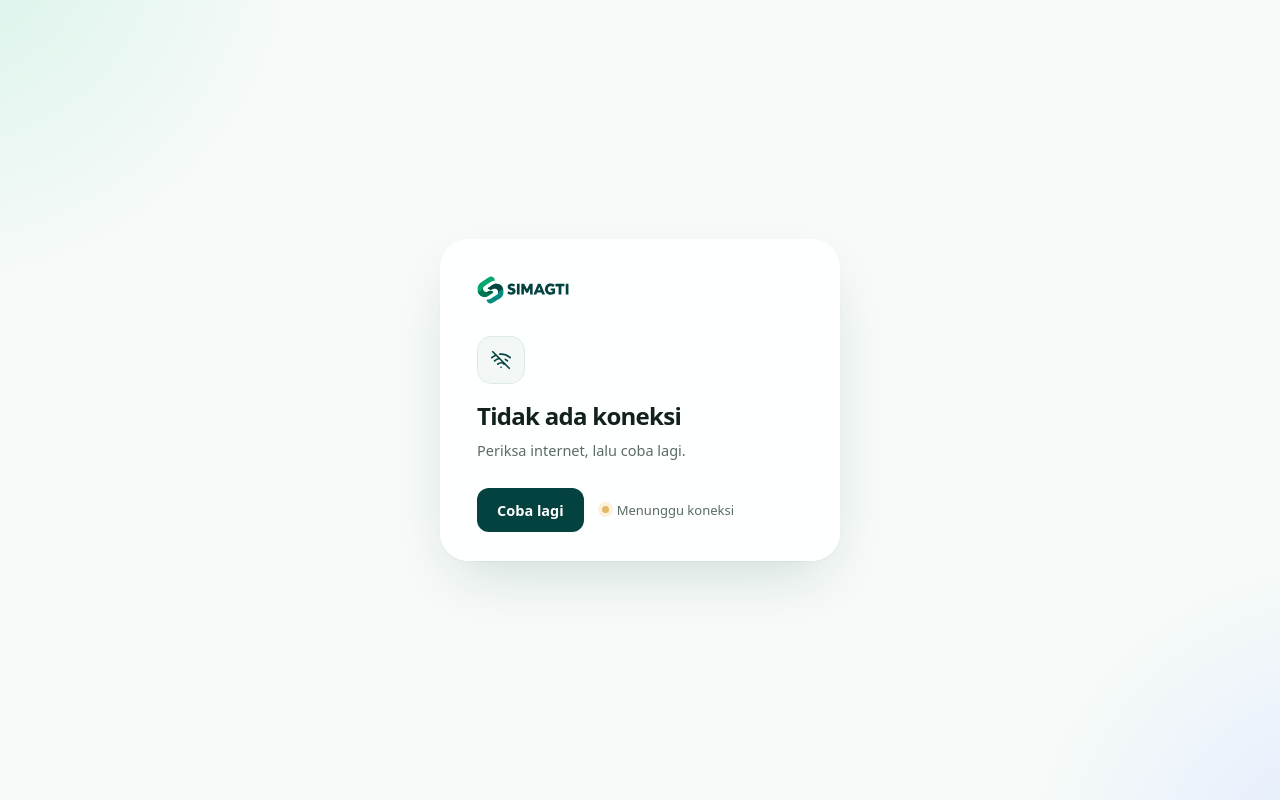
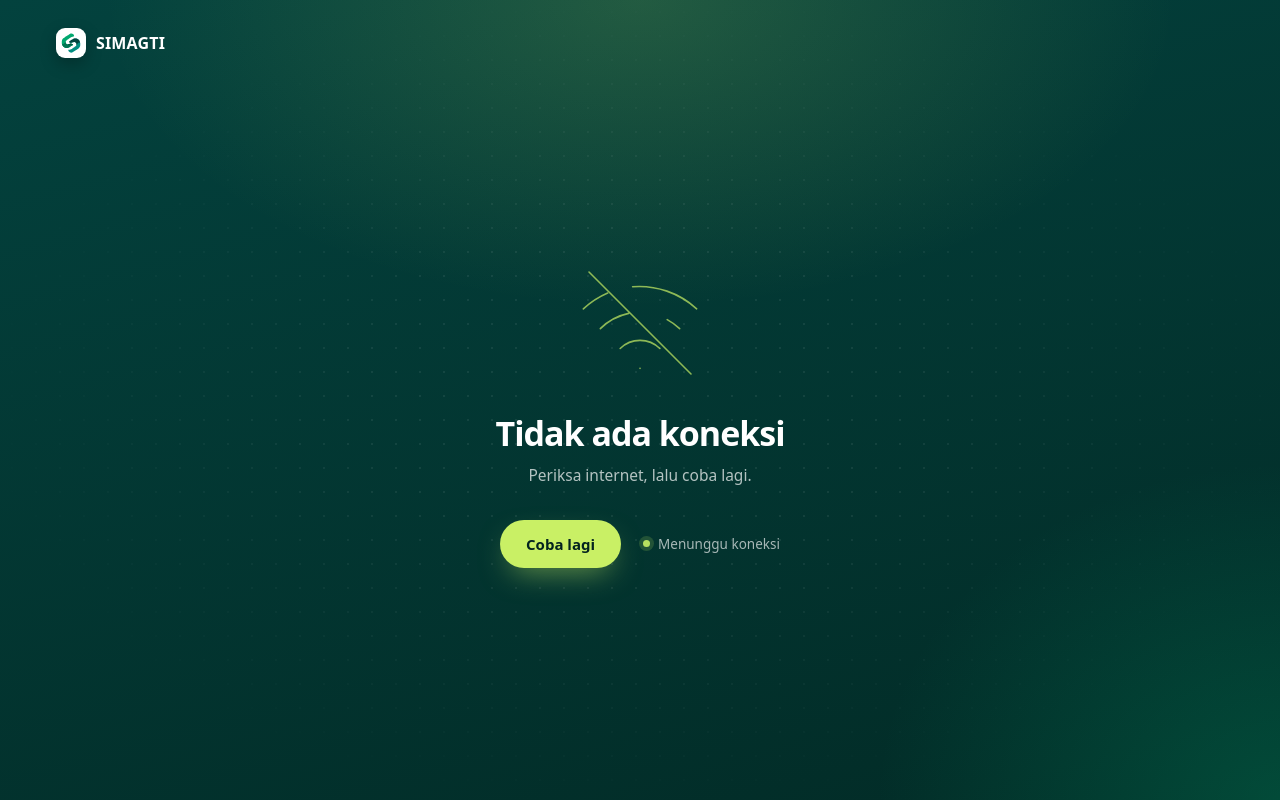
Before and after one commit to Febriyyy/SIMAGTI, a Laravel app: page /offline.html in a window 1280 px wide. Run offline with Laravel 12, Linux system fonts and the light colour scheme.

Commit message:
Halaman galat dan offline: layar penuh hijau tua dengan angka kode besar bergaris lime (offline: ikon Wi-Fi tercoret), judul putih, tombol lime; versi cache service worker v3

```diff
--- a/public/offline.html
+++ b/public/offline.html
@@ -3,7 +3,7 @@
 <head>
     <meta charset="utf-8">
     <meta name="viewport" content="width=device-width, initial-scale=1">
-    <meta name="theme-color" content="#037a68">
+    <meta name="theme-color" content="#022b26">
     <title>Tidak ada koneksi · SIMAGTI</title>
     <link rel="icon" type="image/svg+xml" href="/images/logo-simagti-mark.svg">
     <!--
@@ -12,44 +12,52 @@
         Otomatis memuat ulang begitu koneksi kembali.
     -->
     <style>
-        :root { --primary: #037a68; --primary-dark: #03423e; --text: #12201e; --muted: #5b6b68; --muted-2: #647471; --gray: #44514f; --line: #e6eae8; }
         * { box-sizing: border-box; }
-        html, body { min-height: 100%; margin: 0; }
+        html, body { margin: 0; }
         body {
-            display: grid; place-items: center; min-height: 100vh; padding: 32px 16px;
-            color: var(--text); font-family: system-ui, -apple-system, "Segoe UI", sans-serif;
+            position: relative; min-height: 100vh; min-height: 100dvh;
+            display: grid; grid-template-rows: auto 1fr; padding: 28px clamp(20px, 5vw, 56px) 40px;
+            color: #fff; font-family: system-ui, -apple-system, "Segoe UI", sans-serif; overflow-x: hidden;
             background:
-                radial-gradient(520px 520px at -5% -10%, #d6f3e8, transparent 70%),
-                radial-gradient(460px 460px at 105% 110%, #e1ebff, transparent 70%),
-                #f6faf8;
+                radial-gradient(60% 55% at 50% 0%, rgba(201, 240, 101, .16), transparent 70%),
+                radial-gradient(45% 60% at 100% 100%, rgba(2, 168, 111, .25), transparent 70%),
+                linear-gradient(165deg, #03423e 0%, #022b26 100%);
         }
-        main {
-            width: 100%; max-width: 400px; padding: 36px 36px 28px; border-radius: 28px;
-            background: rgba(255, 255, 255, .94); border: 1px solid #fff;
-            box-shadow: 0 1px 2px rgba(3, 66, 62, .04), 0 24px 60px -18px rgba(3, 66, 62, .18);
+        body::before {
+            content: ""; position: fixed; inset: 0; pointer-events: none;
+            background-image: radial-gradient(rgba(255, 255, 255, .07) 1px, transparent 1px); background-size: 24px 24px;
+            -webkit-mask-image: radial-gradient(ellipse at center, #000 30%, transparent 75%); mask-image: radial-gradient(ellipse at center, #000 30%, transparent 75%);
         }
-        .logo { display: block; height: 28px; width: auto; }
-        .icon { display: grid; place-items: center; width: 48px; height: 48px; margin-top: 32px; border-radius: 15px; background: #f3f8f6; color: var(--primary-dark); box-shadow: inset 0 0 0 1px rgba(3, 122, 104, .1); }
-        h1 { margin: 18px 0 0; font-size: 24px; font-weight: 750; letter-spacing: -0.03em; line-height: 1.2; }
-        p { margin: 8px 0 0; color: var(--muted); font-size: 14.5px; line-height: 1.6; }
-        .actions { display: flex; align-items: center; gap: 18px; margin-top: 26px; }
+        header { position: relative; z-index: 1; }
+        .brand { display: inline-flex; align-items: center; gap: 10px; color: #fff; font-size: 16px; font-weight: 750; letter-spacing: .01em; }
+        .brand img { display: block; width: 30px; height: 30px; padding: 5px; border-radius: 9px; background: #fff; box-shadow: 0 6px 16px rgba(0, 0, 0, .25); }
+        main { position: relative; z-index: 1; align-self: center; justify-self: center; width: 100%; max-width: 560px; text-align: center; }
+        .big { display: inline-grid; place-items: center; width: 136px; height: 136px; color: rgba(201, 240, 101, .7); }
+        .big svg { width: 100%; height: 100%; }
+        .big svg path { vector-effect: non-scaling-stroke; }
+        h1 { margin: 18px 0 0; font-size: clamp(26px, 4vw, 34px); font-weight: 750; letter-spacing: -0.03em; line-height: 1.15; }
+        p { margin: 10px auto 0; max-width: 40ch; color: rgba(255, 255, 255, .7); font-size: 15.5px; line-height: 1.6; }
+        .actions { display: flex; flex-wrap: wrap; align-items: center; justify-content: center; gap: 12px 22px; margin-top: 32px; }
         button {
-            height: 44px; padding: 0 20px; border: 0; border-radius: 12px; cursor: pointer;
-            background: var(--primary-dark); color: #fff; font: inherit; font-size: 14.5px; font-weight: 650;
-            transition: background-color .15s;
+            height: 48px; padding: 0 26px; border: 0; border-radius: 999px; cursor: pointer;
+            background: #c9f065; color: #03231f; font: inherit; font-size: 15px; font-weight: 700;
+            box-shadow: 0 12px 30px -10px rgba(201, 240, 101, .55); transition: transform .15s, background-color .15s;
         }
-        button:hover { background: var(--primary); }
-        button:focus-visible { outline: 3px solid rgba(3, 122, 104, .35); outline-offset: 2px; }
-        .wait { display: inline-flex; align-items: center; gap: 8px; color: var(--muted); font-size: 13px; }
-        .wait::before { content: ""; width: 7px; height: 7px; border-radius: 50%; background: #e2b866; box-shadow: 0 0 0 4px #fdf1dc; }
-        @media (max-width: 480px) { main { padding: 28px 22px 22px; border-radius: 22px; } h1 { font-size: 22px; } }
+        button:hover { background: #d6f582; transform: translateY(-1px); }
+        button:focus-visible { outline: 3px solid rgba(201, 240, 101, .6); outline-offset: 3px; }
+        .wait { display: inline-flex; align-items: center; gap: 8px; color: rgba(255, 255, 255, .65); font-size: 13.5px; }
+        .wait::before { content: ""; width: 7px; height: 7px; border-radius: 50%; background: #c9f065; box-shadow: 0 0 0 4px rgba(201, 240, 101, .18); animation: blink 1.6s ease-in-out infinite; }
+        @keyframes blink { 50% { opacity: .35; } }
+        @media (prefers-reduced-motion: reduce) { .wait::before { animation: none; } button { transition: none; } }
     </style>
 </head>
 <body>
+<header>
+    <span class="brand"><img src="/images/logo-simagti-mark.svg" alt="">SIMAGTI</span>
+</header>
 <main>
-    <img class="logo" src="/images/logo-simagti.svg" alt="SIMAGTI">
-    <span class="icon" aria-hidden="true">
-        <svg viewBox="0 0 24 24" width="22" height="22" fill="none" stroke="currentColor" stroke-width="1.8" stroke-linecap="round" stroke-linejoin="round"><path d="M3 3l18 18"/><path d="M8.5 16.5a5 5 0 0 1 7 0M5 13a10 10 0 0 1 5-2.7M19 13a10 10 0 0 0-2.2-1.6M2 9.5a15 15 0 0 1 4.3-2.8M22 9.5a15 15 0 0 0-11.3-3.9M12 20h.01"/></svg>
+    <span class="big" aria-hidden="true">
+        <svg viewBox="0 0 24 24" fill="none" stroke="currentColor" stroke-width="1.6" vector-effect="non-scaling-stroke" stroke-linecap="round" stroke-linejoin="round"><path d="M3 3l18 18"/><path d="M8.5 16.5a5 5 0 0 1 7 0M5 13a10 10 0 0 1 5-2.7M19 13a10 10 0 0 0-2.2-1.6M2 9.5a15 15 0 0 1 4.3-2.8M22 9.5a15 15 0 0 0-11.3-3.9M12 20h.01"/></svg>
     </span>
     <h1>Tidak ada koneksi</h1>
     <p>Periksa internet, lalu coba lagi.</p>
--- a/public/sw.js
+++ b/public/sw.js
@@ -5,7 +5,7 @@
  * - Aset statis (CSS, JS, gambar, ikon, font) disajikan dari cache lalu diperbarui di latar (stale-while-revalidate).
  * Naikkan VERSION setiap kali daftar PRECACHE berubah.
  */
-const VERSION = 'simagti-v2';
+const VERSION = 'simagti-v3';
 const PRECACHE = [
     '/offline.html',
     '/css/kp.css',
```
Also changed, not shown: resources/views/errors/_page.blade.php (+11 -18 lines), public/css/kp.css.
